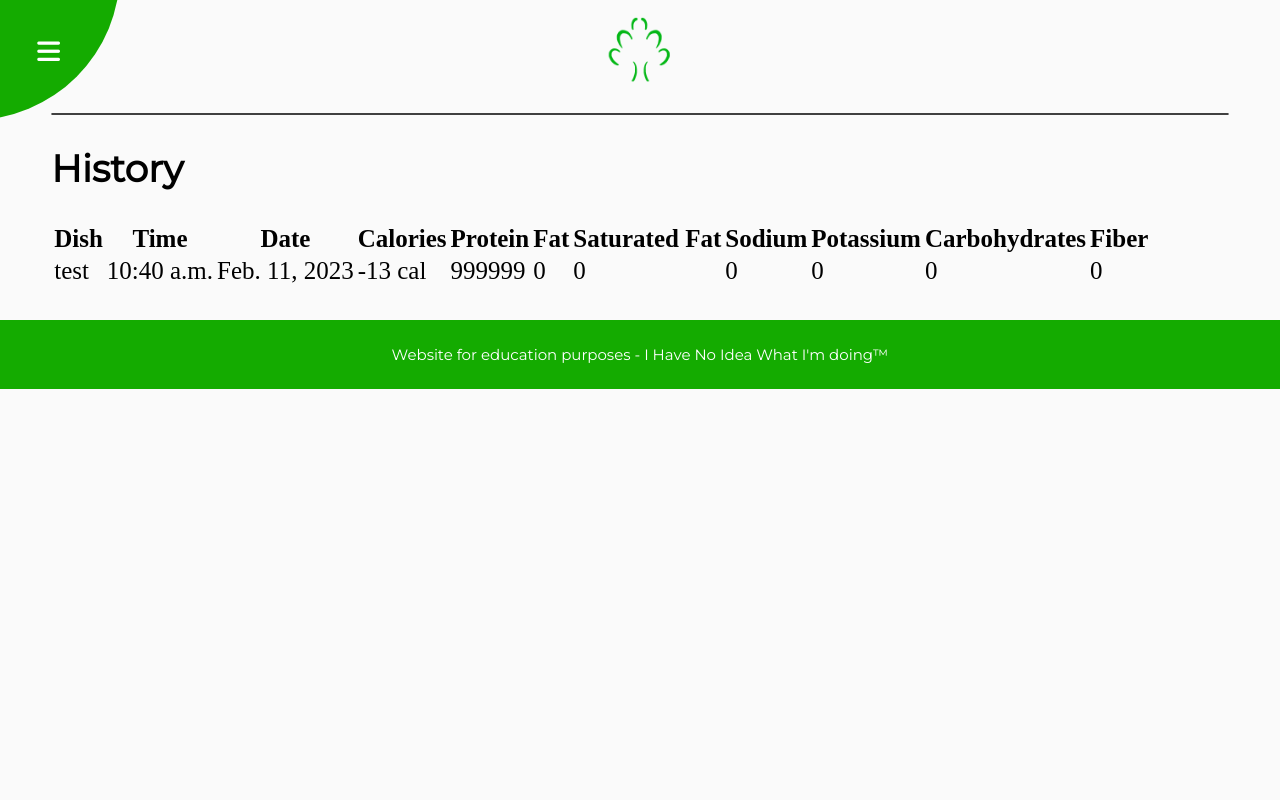
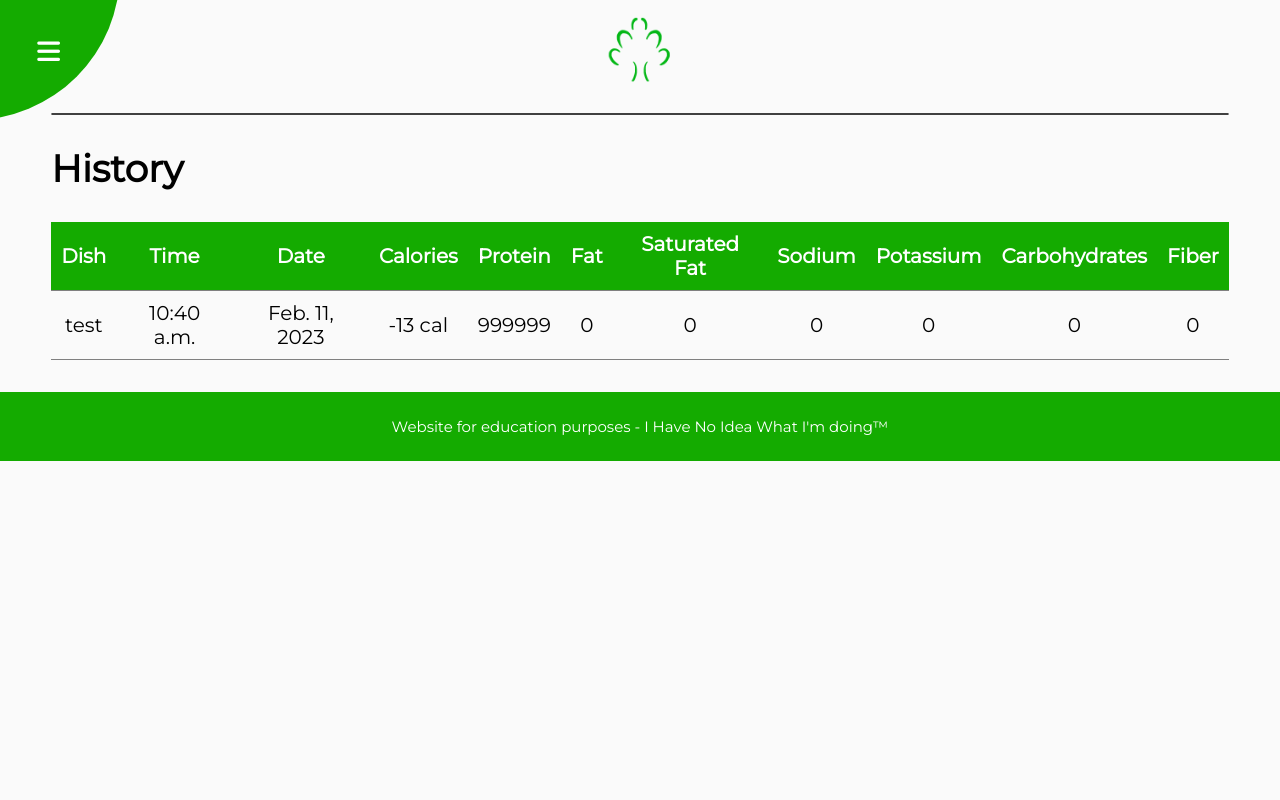
Before and after one commit to datgai/Noms-DjangoWebapp, a Django app: page /noms/ in a window 1280 px wide. Run offline with Django 4.2, Linux system fonts and the light colour scheme; a user stored in the database is signed in; data comes from the database, SQL or seed files in the repository; both versions use the stored data as it was after the commit.

Commit message:
Added CSS to history

```diff
--- /dev/null
+++ b/Noms/static/Noms/history.css
@@ -0,0 +1,25 @@
+table{
+    font-size: 80%;
+    font-family: Montserrat;
+    width: 100%;
+    border-collapse: collapse;
+}
+
+
+th, td {
+    border-bottom: 1px solid gray;
+    padding: 10px;
+}
+
+td {
+    text-align: center;
+}
+
+th {
+    color:white;
+    background-color: var(--accent-color);
+}
+
+tr:hover{
+    background-color: darkgray;
+}
--- a/Noms/templates/Noms/history.html
+++ b/Noms/templates/Noms/history.html
@@ -1,6 +1,10 @@
 {% extends "foodie/template.html" %}
 
 {% block title %} Noms: History {% endblock %}
+{% load static %}
+{% block static %}
+<link rel="stylesheet" href="{% static 'Noms/history.css' %}">
+{% endblock %}
 
 {% block body %}
 <h2>History</h2>
```
Also changed, not shown: db.sqlite3.
